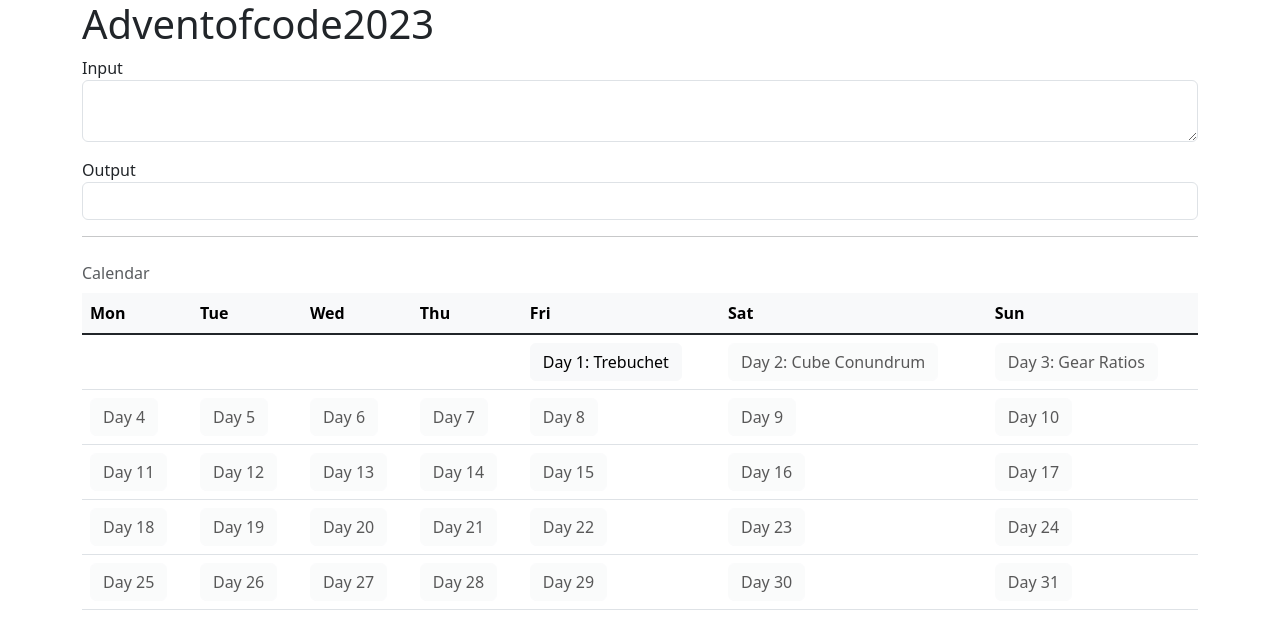
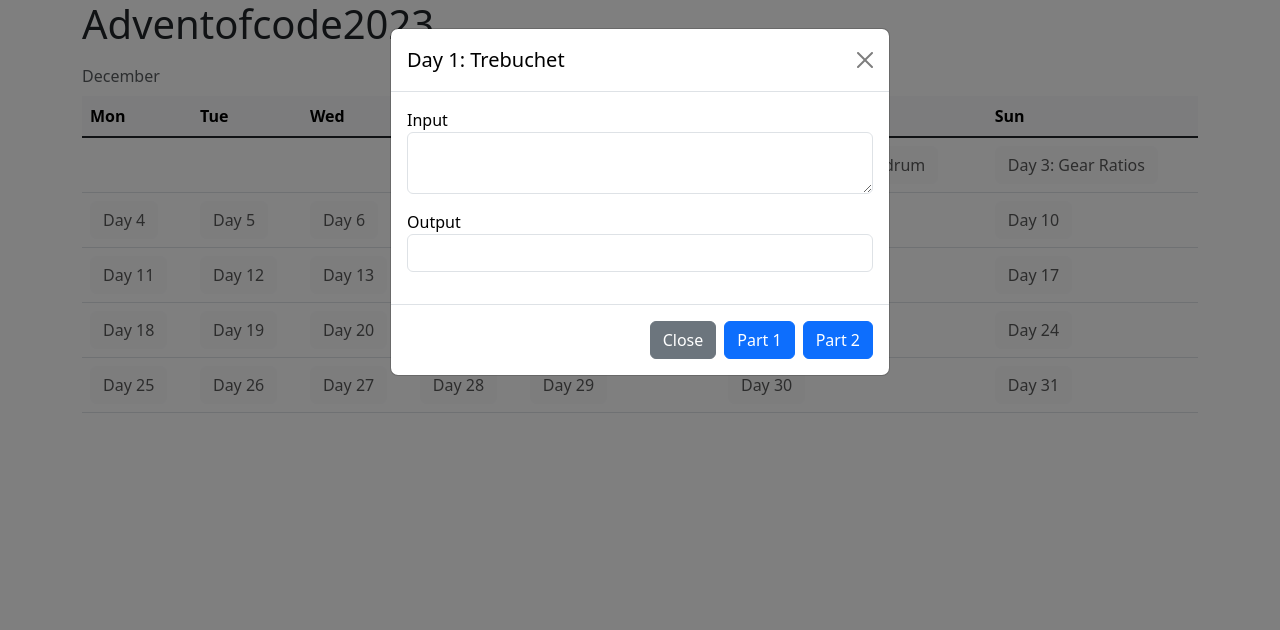
Before and after one commit to lenk0belk0/adventofcode2023, a plain HTML site: page index.html in a window 1280 px wide. Both pictures are taken after a click on the button "Day 1: Trebuchet". Drawn offline with nearby package versions, Linux system fonts and the light colour scheme; a script that the page names is missing.

Commit message:
Add day 1 part 2 implementation

```diff
--- a/index.html
+++ b/index.html
@@ -8,19 +8,8 @@
 <body>
 <div class="container">
 <h1>Adventofcode2023</h1>
-    <div>
-        <div class="mb-3">
-            <label for="input">Input</label>
-            <textarea class="form-control" id="input"></textarea>
-        </div>
-        <div class="mb-3">
-            <label for="output">Output</label>
-            <input class="form-control" id="output" />
-        </div>
-    </div>
-    <hr />
     <table class="table">
-        <caption class="caption-top">Calendar</caption>
+        <caption class="caption-top">December</caption>
         <thead class="table-light">
             <th>Mon</th>
             <th>Tue</th>
@@ -37,7 +26,32 @@
                 <td></td>
                 <td></td>
                 <td>
-                    <button type="button" class="btn btn-light" onclick="writeOutput('output', trebuchet(readInput('input')))">Day 1: Trebuchet</button>
+                    <button type="button" class="btn btn-light" data-bs-toggle="modal" data-bs-target="#Trebuchet">Day 1: Trebuchet</button>
+                    <div class="modal fade" id="Trebuchet">
+                        <div class="modal-dialog">
+                            <div class="modal-content">
+                                <div class="modal-header">
+                                    <h1 class="modal-title fs-5">Day 1: Trebuchet</h1>
+                                    <button type="button" class="btn-close" data-bs-dismiss="modal" aria-label="Close"></button>
+                                </div>
+                                <div class="modal-body">
+                                    <div class="mb-3">
+                                        <label for="cube_conundrum_input">Input</label>
+                                        <textarea class="form-control" id="trebuchet_input"></textarea>
+                                    </div>
+                                    <div class="mb-3">
+                                        <label for="cube_conundrum_output">Output</label>
+                                        <input class="form-control" id="trebuchet_output" />
+                                    </div>
+                                </div>
+                                <div class="modal-footer">
+                                    <button type="button" class="btn btn-secondary" data-bs-dismiss="modal">Close</button>
+                                    <button type="button" class="btn btn-primary" onclick="writeOutput('trebuchet_output', trebuchet_part_1(readInput('trebuchet_input')))">Part 1</button>
+                                    <button type="button" class="btn btn-primary" onclick="writeOutput('trebuchet_output', trebuchet_part_2(readInput('trebuchet_input')))">Part 2</button>
+                                </div>
+                            </div>
+                        </div>
+                    </div>
                 </td>
                 <td>
                     <button type="button" class="btn btn-light" disabled>Day 2: Cube Conundrum</button>
```
Also changed, not shown: 2 other files.
